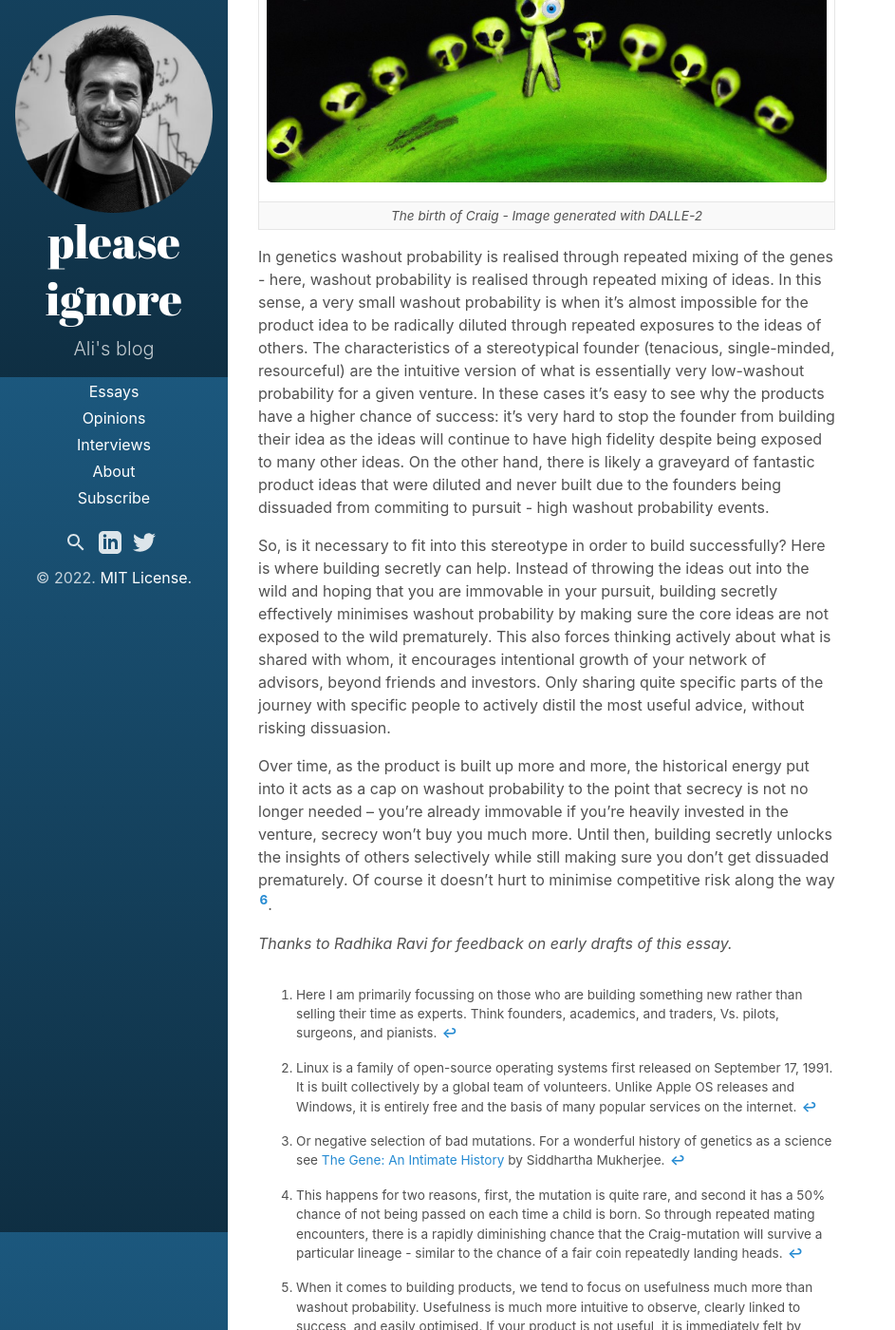
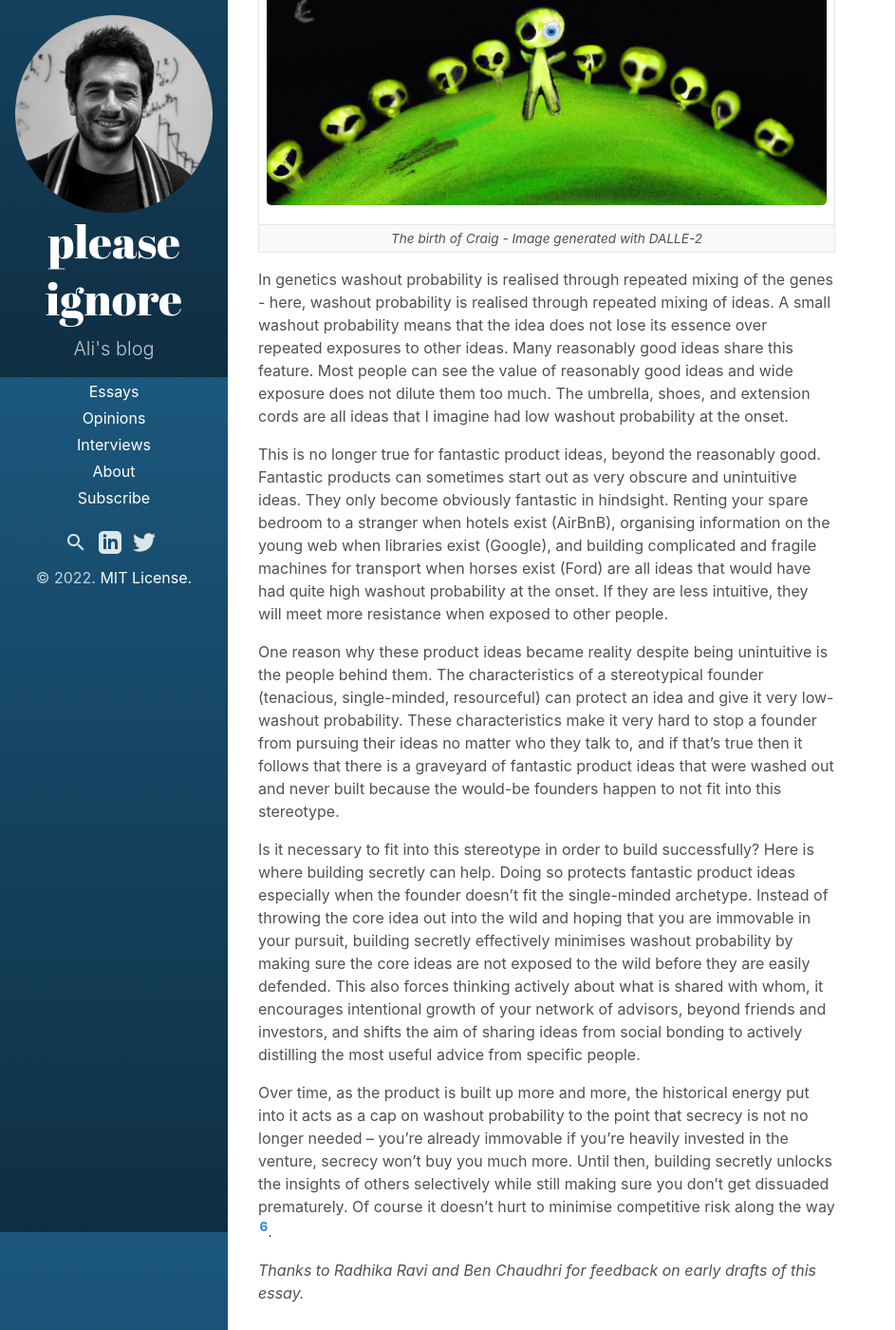
Before and after one commit to alfarzan/plsignore.com, a Jekyll site: the page built from _posts/2022-08-14-build-secretly.md, in a window 1280 px wide and 1400 px high, scrolled down 1403 px. Shown: the whole window at 95% size, without its empty margins (0-943 px from the left). Built offline with Jekyll 4.4.1, drawn with Linux system fonts in a browser that asks for light colours; some of the changed text lies outside the part shown.

Commit message:
Update 2022-08-14-build-secretly.md

```diff
--- a/_posts/2022-08-14-build-secretly.md
+++ b/_posts/2022-08-14-build-secretly.md
@@ -11,19 +11,23 @@ Intuitively, total secrecy shuts out a powerful tool: the insights of others. Th
 
 Does building secretly mean we sacrifice the benefit of the natural selection of ideas? I don’t think that’s true, but to understand why we must dive into how actual natural selection happens.
 
-In biology, natural selection needs two elements: genetic mutations (i.e., a change) and environmental selection of beneficial changes[^3]. These are necessary conditions but not sufficient. Not only does a beneficial mutation need to be useful **and** get selected, but it must also be able to stay in the population and not get washed out. To see what this means, consider a one-eyed alien (call him Craig) in a colony of naturally blind aliens. Craig has a very large advantage to survival compared to his peers because he can see. But in order to pass this on to his children, his kids must inherit the Craig-mutation, and not the genetic equivalent from his blind baby-mama. Repeating this process many times most likely "washes out" the Craig-mutation from the genome[^4]. The only way the Craig-mutation can survive is that the benefit the gene provides outweighs the chances of the mutation being washed out of the species entirely. In other words, the usefulness[^5] of the Craig-mutation must outweigh the "washout" probability.
+In biology, natural selection needs two elements: genetic mutations (i.e., a change) and environmental selection of beneficial changes[^3]. These are necessary conditions but not sufficient. Not only does a beneficial mutation need to be useful **and** get selected, but it must also be able to stay in the population and not get washed out. To see what this means, consider a one-eyed alien (call him Craig) in a colony of naturally blind aliens. Craig has a very large advantage to survival compared to his peers because he can see. But in order to pass this on to his children, his kids must inherit the Craig-mutation, and not the genetic equivalent from his blind baby-mama. Repeating this process many times most likely "washes out" the Craig-mutation from the genome[^4]. The only way the Craig-mutation can survive is that the benefit the gene provides outweighs the chances of the mutation being washed out of the species entirely. In other words, the usefulness[^5] of the Craig-mutation must outweigh the "washout" probability imposed by reproducing with people without the mutation.
 
 | ![](/assets/images/DALLE-alien.jpg) |
 |:--:|
 | *The birth of Craig - Image generated with DALLE-2* |
 
-In genetics washout probability is realised through repeated mixing of the genes - here, washout probability is realised through repeated mixing of ideas. In this sense, a very small washout probability is when it's almost impossible for the product idea to be radically diluted through repeated exposures to the ideas of others. The characteristics of a stereotypical founder (tenacious, single-minded, resourceful) are the intuitive version of what is essentially very low-washout probability for a given venture. In these cases it's easy to see why the products have a higher chance of success: it's very hard to stop the founder from building their idea as the ideas will continue to have high fidelity despite being exposed to many other ideas. On the other hand, there is likely a graveyard of fantastic product ideas that were diluted and never built due to the founders being dissuaded from commiting to pursuit - high washout probability events.
+In genetics washout probability is realised through repeated mixing of the genes - here, washout probability is realised through repeated mixing of ideas. A small washout probability means that the idea does not lose its essence over repeated exposures to other ideas. Many reasonably good ideas share this feature. Most people can see the value of reasonably good ideas and wide exposure does not dilute them too much. The umbrella, shoes, and extension cords are all ideas that I imagine had low washout probability at the onset.
 
-So, is it necessary to fit into this stereotype in order to build successfully? Here is where building secretly can help. Instead of throwing the ideas out into the wild and hoping that you are immovable in your pursuit, building secretly effectively minimises washout probability by making sure the core ideas are not exposed to the wild prematurely. This also forces thinking actively about what is shared with whom, it encourages intentional growth of your network of advisors, beyond friends and investors. Only sharing quite specific parts of the journey with specific people to actively distil the most useful advice, without risking dissuasion.
+This is no longer true for fantastic product ideas, beyond the reasonably good. Fantastic products can sometimes start out as very obscure and unintuitive ideas. They only become obviously fantastic in hindsight. Renting your spare bedroom to a stranger when hotels exist (AirBnB), organising information on the young web when libraries exist (Google), and building complicated and fragile machines for transport when horses exist (Ford) are all ideas that would have had quite high washout probability at the onset. If they are less intuitive, they will meet more resistance when exposed to other people.
+
+One reason why these product ideas became reality despite being unintuitive is the people behind them. The characteristics of a stereotypical founder (tenacious, single-minded, resourceful) can protect an idea and give it very low-washout probability. These characteristics make it very hard to stop a founder from pursuing their ideas no matter who they talk to, and if that’s true then it follows that there is a graveyard of fantastic product ideas that were washed out and never built because the would-be founders happen to not fit into this stereotype.
+
+Is it necessary to fit into this stereotype in order to build successfully? Here is where building secretly can help. Doing so protects fantastic product ideas especially when the founder doesn’t fit the single-minded archetype. Instead of throwing the core idea out into the wild and hoping that you are immovable in your pursuit, building secretly effectively minimises washout probability by making sure the core ideas are not exposed to the wild before they are easily defended. This also forces thinking actively about what is shared with whom, it encourages intentional growth of your network of advisors, beyond friends and investors, and shifts the aim of sharing ideas from social bonding to actively distilling the most useful advice from specific people.
 
 Over time, as the product is built up more and more, the historical energy put into it acts as a cap on washout probability to the point that secrecy is not no longer needed -- you're already immovable if you're heavily invested in the venture, secrecy won't buy you much more. Until then, building secretly unlocks the insights of others selectively while still making sure you don't get dissuaded prematurely. Of course it doesn't hurt to minimise competitive risk along the way [^6].
 
-_Thanks to Radhika Ravi for feedback on early drafts of this essay._
+_Thanks to Radhika Ravi and Ben Chaudhri for feedback on early drafts of this essay._
 
 [^1]: Here I am primarily focussing on those who are building something new rather than selling their time as experts. Think founders, academics, and traders, Vs. pilots, surgeons, and pianists.
 
```
